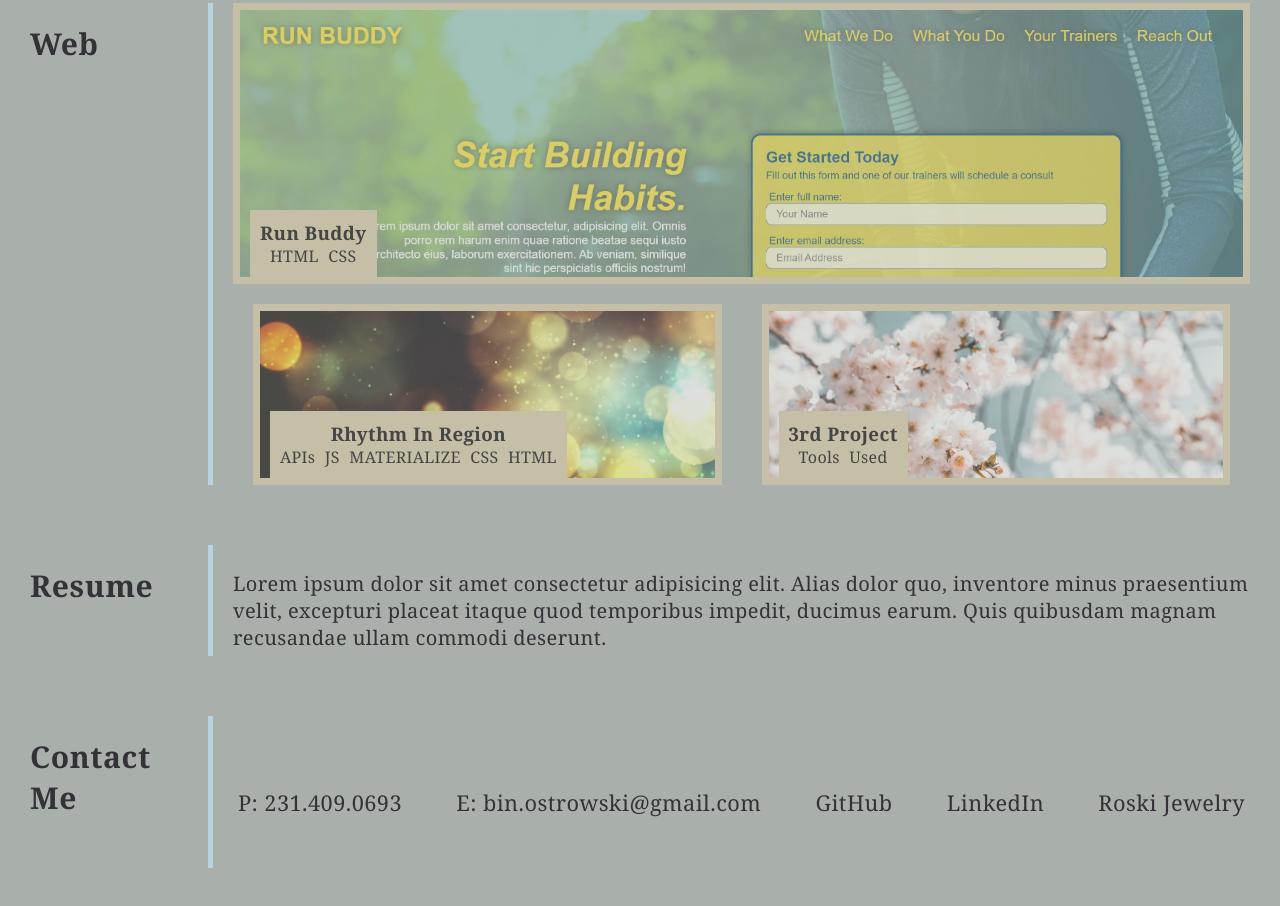
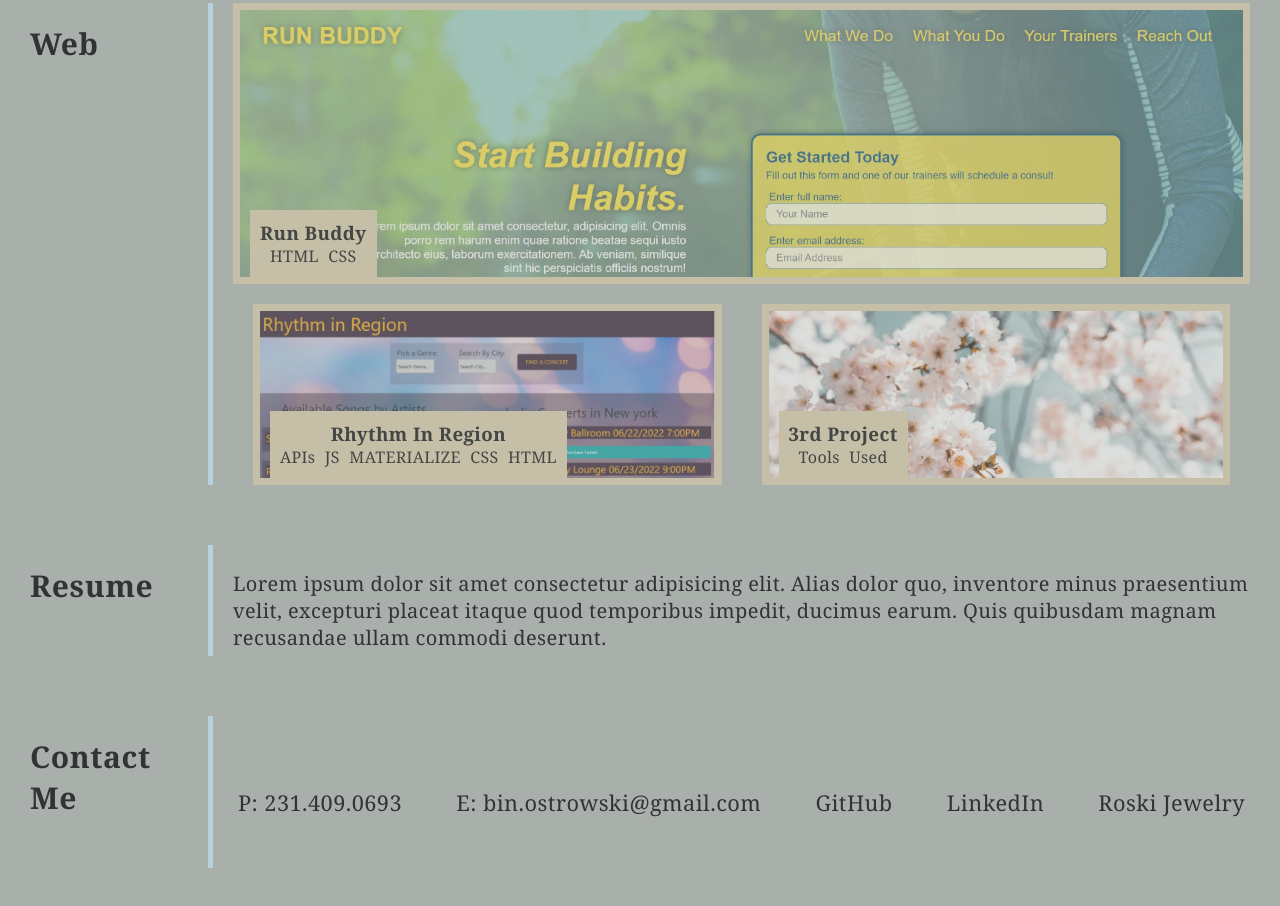
Before and after one commit to Bin-Ostrowski/professional-portfolio, a plain HTML site: page index.html in a window 1280 px wide. Shown: the part 913-1819 px from the top of the page. Drawn offline with Linux system fonts and the light colour scheme.

Commit message:
add rhythm-in-region project

```diff
--- a/assets/css/style.css
+++ b/assets/css/style.css
@@ -191,7 +191,7 @@ header nav ul li a:hover {
 }
 
 .project-two {
-    background-image: url("../images/pexels.jpg");/*fill with screenshot */
+    background-image: url("../images/rhythm-in-region.jpeg");/*fill with screenshot */
     background-size: cover;
     background-position: top;
 }
```
Also changed, not shown: assets/images/rhythm-in-region.jpeg (added).
